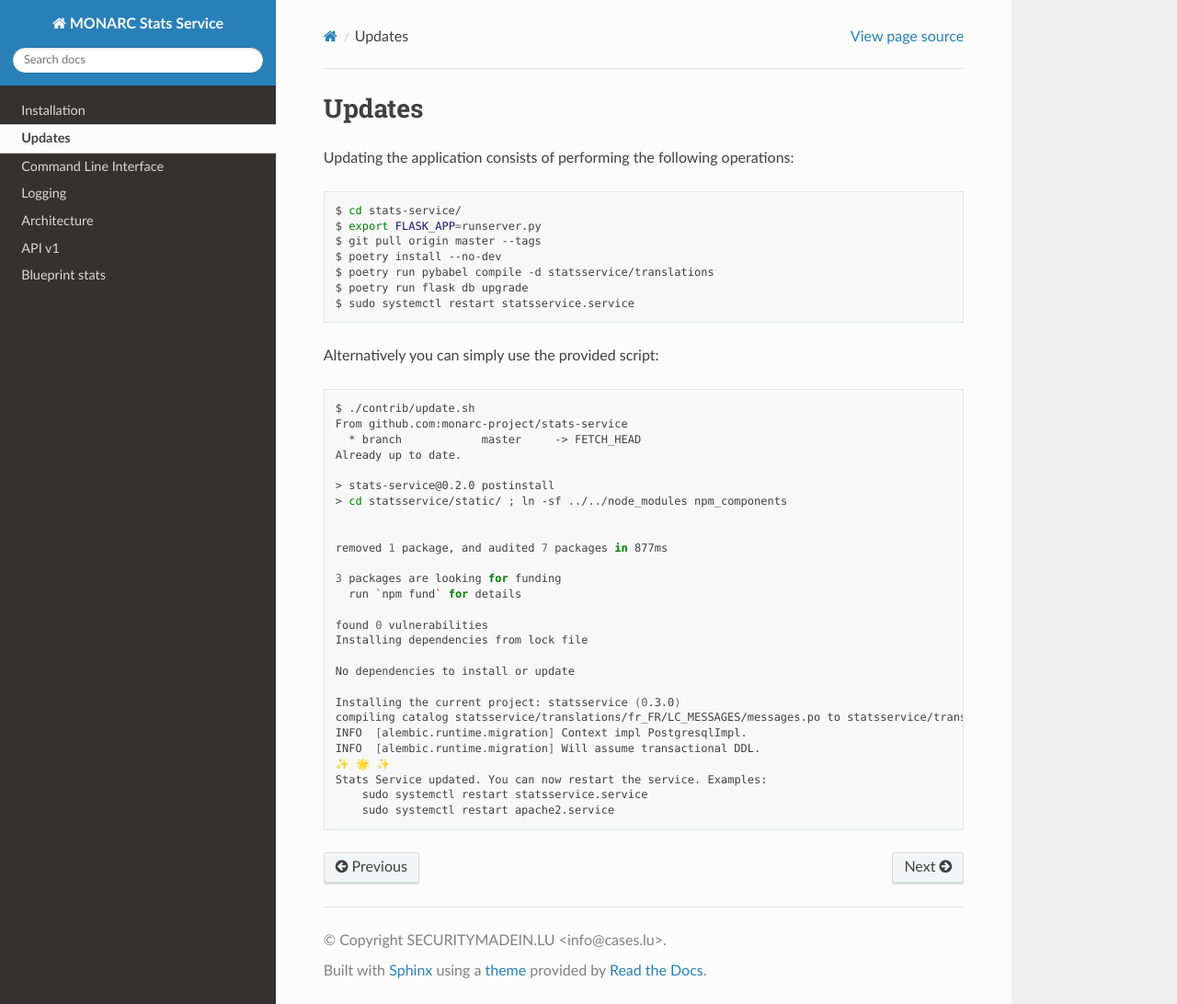
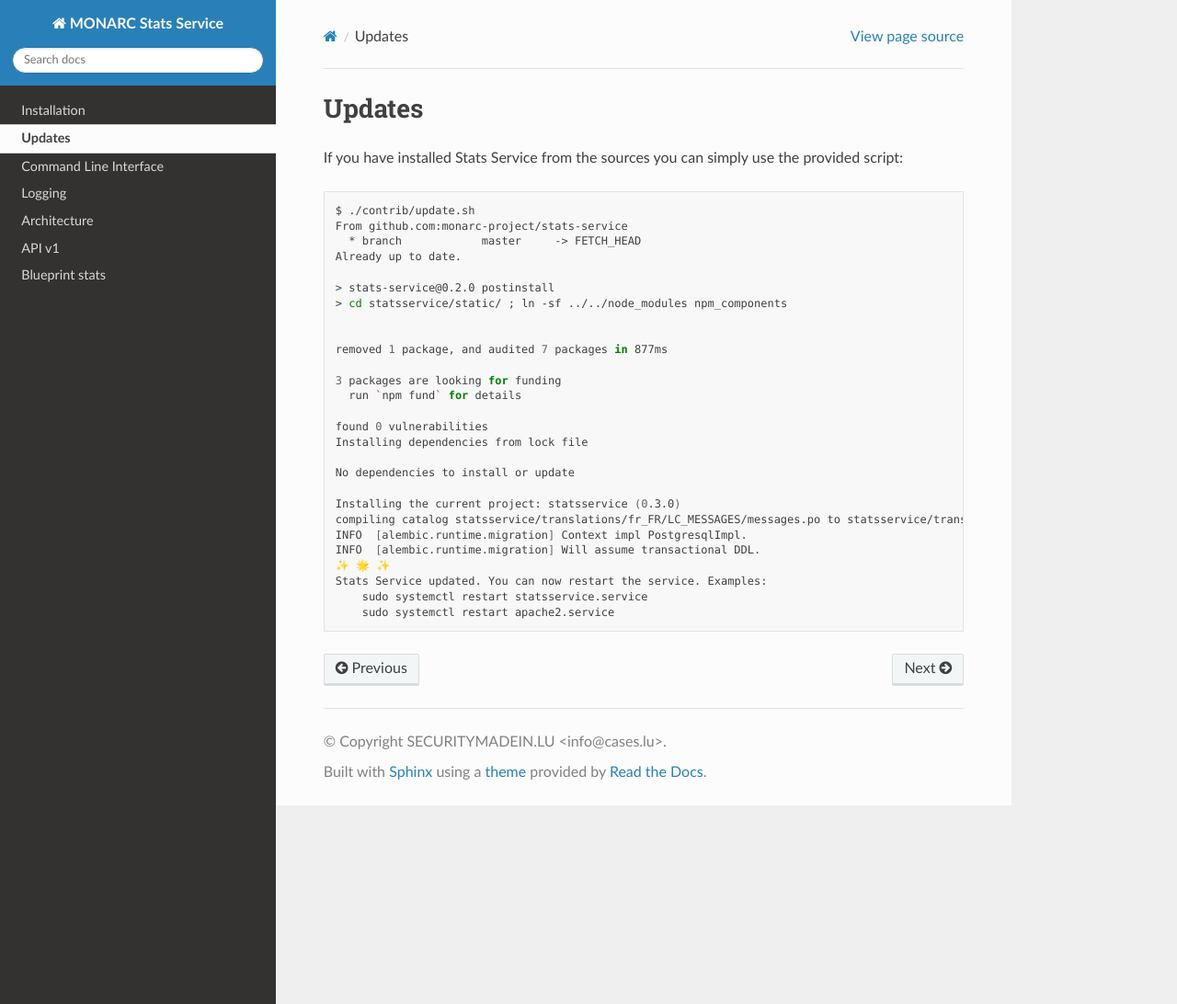
Before and after one commit to monarc-project/stats-service, a Sphinx documentation site: the page built from docs/updates.rst, in a window 1280 px wide and 1092 px high. Shown: the whole window at 92% size. Built offline with Sphinx 7.4.7 and the Read the Docs theme 2.0.0, drawn with Linux system fonts in a browser that asks for light colours.

```diff
--- a/docs/updates.rst
+++ b/docs/updates.rst
@@ -1,20 +1,8 @@
 Updates
 =======
 
-Updating the application consists of performing the following operations:
-
-.. code-block:: bash
-
-    $ cd stats-service/
-    $ export FLASK_APP=runserver.py
-    $ git pull origin master --tags
-    $ poetry install --no-dev
-    $ poetry run pybabel compile -d statsservice/translations
-    $ poetry run flask db upgrade
-    $ sudo systemctl restart statsservice.service
-
-
-Alternatively you can simply use the provided script:
+If you have installed Stats Service from the sources you can simply use the provided
+script:
 
 .. code-block:: bash
 
```
Also changed, not shown: README.md (+8 -4 lines).
